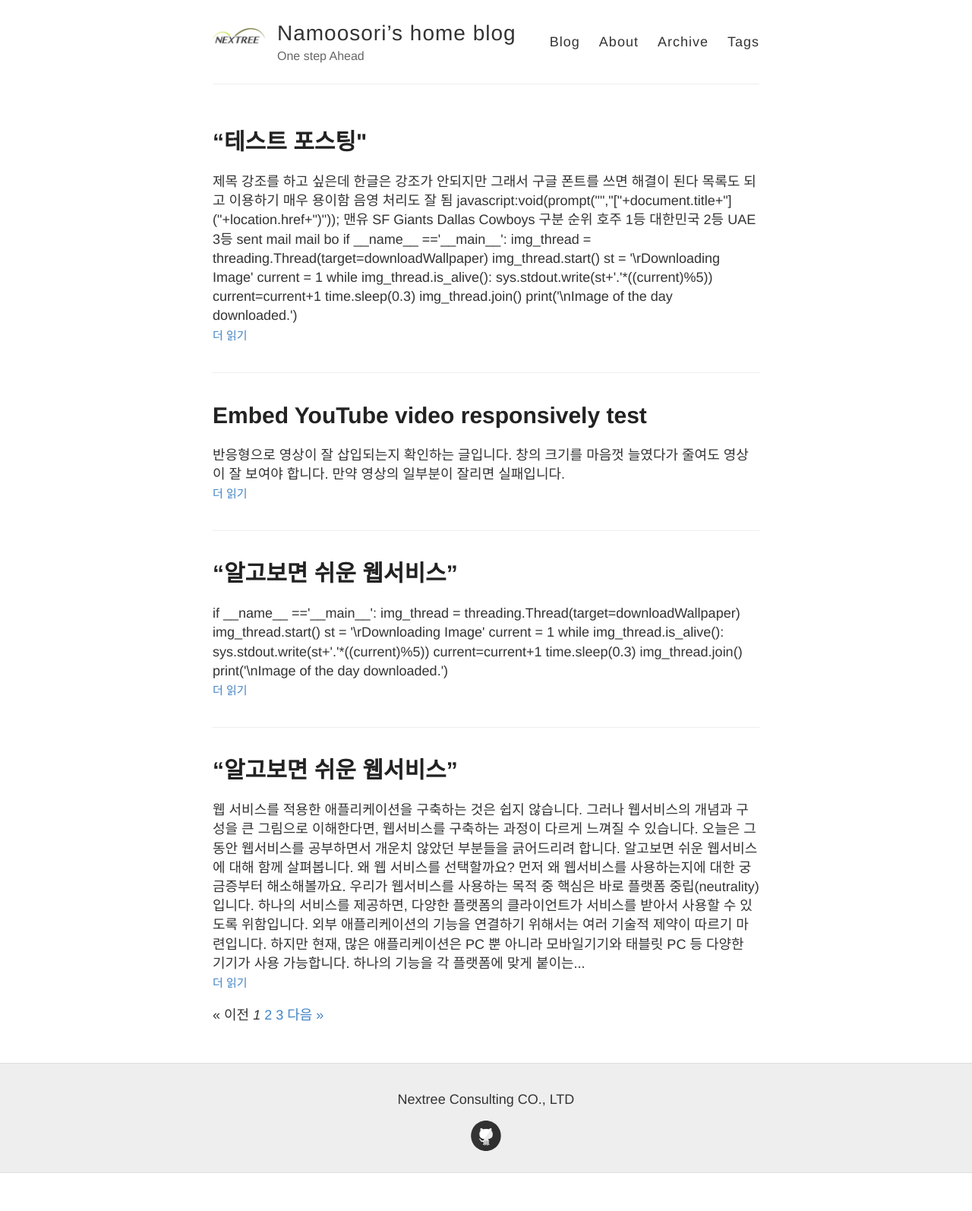
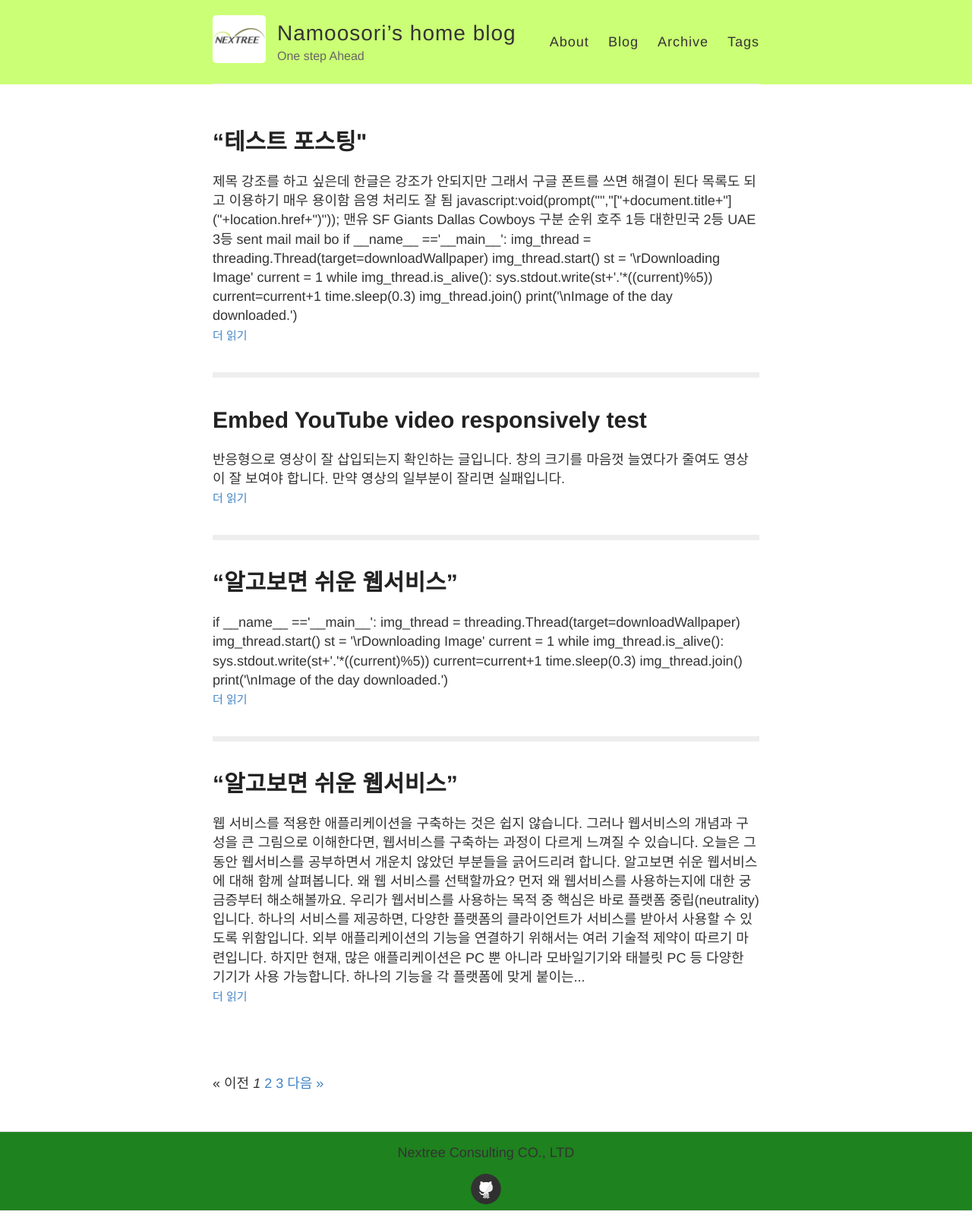
Before and after one commit to Wooseok7/theme12, a Jekyll site: the page built from index.html, in a window 1280 px wide. Shown: the whole page at 76% size. Built offline with Jekyll 4.4.1, drawn with Linux system fonts in a browser that asks for light colours; Markdown is read by kramdown in place of the engine named in the settings; the list of posts is cut into pages by our own code; before the commit the page ends 1544 px from its top, so only the background shows below that.

Commit message:
header&footer are changed

```diff
--- a/_layouts/default.html
+++ b/_layouts/default.html
@@ -37,8 +37,8 @@
           </div>
 
           <nav>
+            <a href="{{ site.baseurl }}/about/">About</a>
             <a href="{{ site.baseurl }}/">Blog</a>
-            <a href="{{ site.baseurl }}/about/">About</a>
             <a href="{{ site.baseurl }}/archive/">Archive</a>
             <a href="{{ site.baseurl }}/tags/">Tags</a>
           </nav>
--- a/_sass/_layout.scss
+++ b/_sass/_layout.scss
@@ -97,7 +97,7 @@
 }
 
 .footer-heading {
-    font-size: 18px;
+    font-size: 10px;
     margin-bottom: $spacing-unit / 2;
 }
 
--- a/css/main.scss
+++ b/css/main.scss
@@ -24,7 +24,7 @@ $grey-color-dark:  darken($grey-color, 25%);
 // Width of the content area
 $content-width:    800px;
 
-$on-palm:          600px;
+$on-mobile:          600px;
 $on-laptop:        800px;
 
 
--- a/style.scss
+++ b/style.scss
@@ -147,11 +147,13 @@ img {
 
 .wrapper-masthead {
   margin-bottom: 50px;
+  background-color: #CBFF75;
 }
 
 .masthead {
   padding: 20px 0;
   border-bottom: 1px solid $lightGray;
+
 
   @include mobile {
     text-align: center;
@@ -238,11 +240,11 @@ nav {
 
 .posts > .post {
   padding-bottom: 2em;
-  border-bottom: 1px solid $lightGray;
+  border-bottom: 7px solid $lightGray;
 }
 
 .posts > .post:last-child {
-  padding-bottom: 1em;
+  padding-bottom: 5em;
   border-bottom: none;
 }
 
@@ -270,7 +272,7 @@ nav {
   margin-top: 50px;
   border-top: 1px solid #ddd;
   border-bottom: 1px solid #ddd;
-  background-color: $lightGray;
+  background-color: #1E821E;
 }
 
 /*Tag from https://alexpearce.me*/
@@ -318,7 +320,7 @@ nav {
 }
 
 footer {
-  padding: 20px 0;
+  padding: 20px 1;
   text-align: center;
 }
 
```
